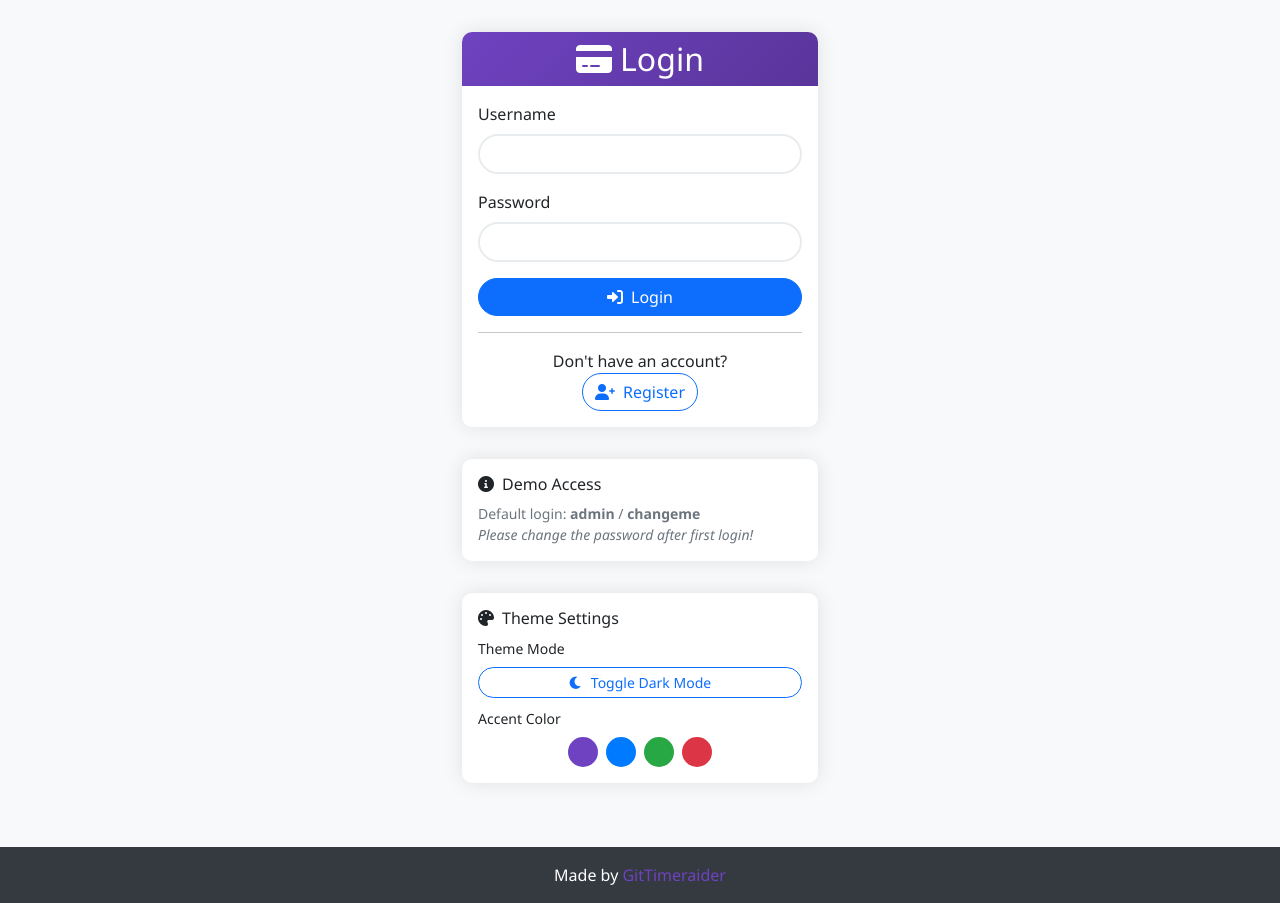
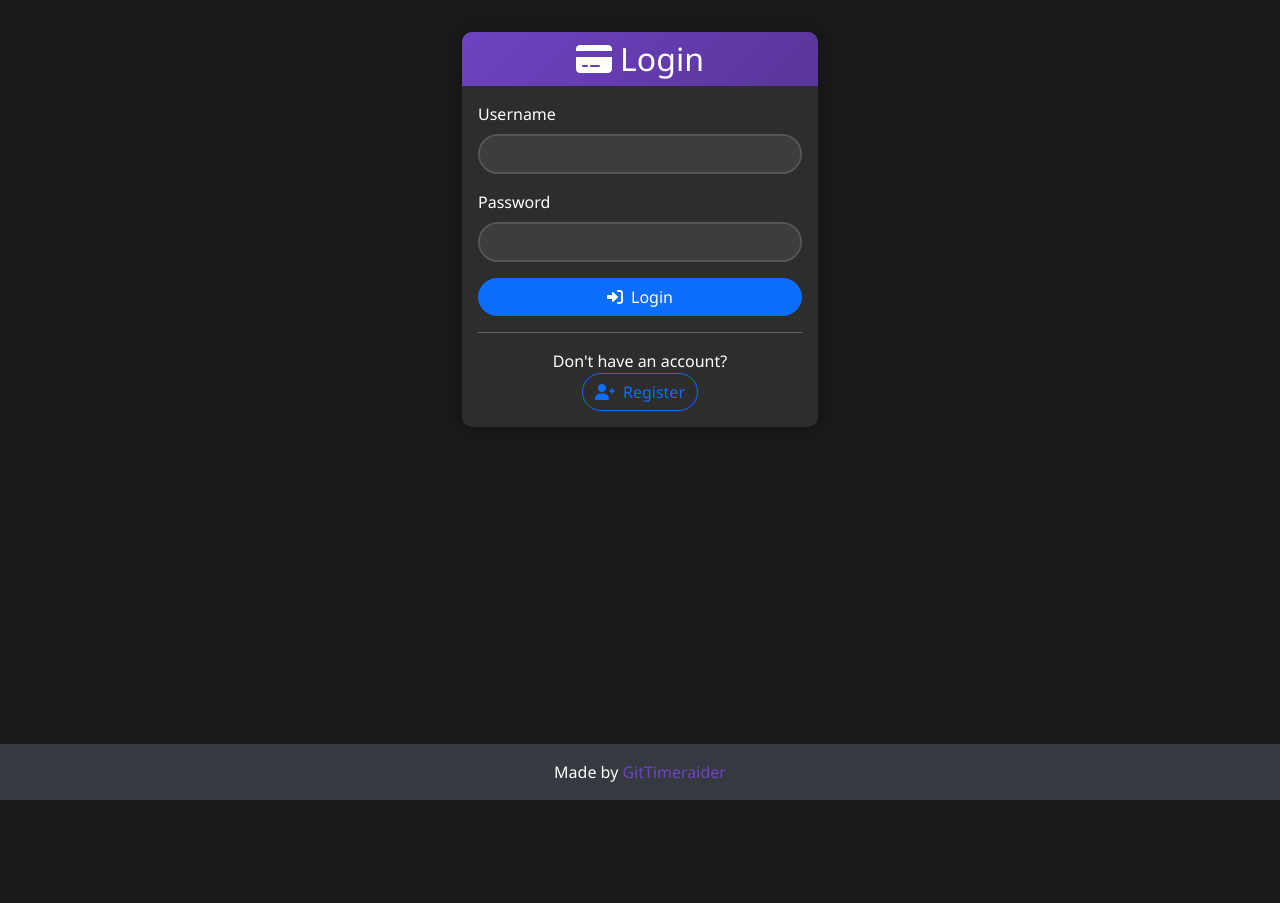
Before and after one commit to GitTimeraider/Subscription-Tracker-docker, a Flask app: page / in a window 1280 px wide. After the commit the page ends 800 px from the top, so only its background shows below. Run offline with Flask 3, Linux system fonts and the light colour scheme.

Commit message:
adjustments to dark mode

```diff
--- a/app/templates/base.html
+++ b/app/templates/base.html
@@ -15,14 +15,14 @@
         {% set theme_mode = current_user.settings.theme_mode or 'light' %}
         {% set accent_color = current_user.settings.accent_color or 'purple' %}
     {% else %}
-        {% set theme_mode = 'light' %}
+        {% set theme_mode = 'dark' %}
         {% set accent_color = 'purple' %}
     {% endif %}
 
     <script>
         // Theme detection for non-authenticated users
         function getStoredTheme() {
-            return localStorage.getItem('theme') || 'light';
+            return localStorage.getItem('theme') || 'dark';
         }
 
         function getStoredAccentColor() {
@@ -92,16 +92,16 @@
                 --shadow-color: rgba(0,0,0,.1);
                 {% endif %}
             {% else %}
-                /* Default light theme - will be overridden by JavaScript */
-                --bg-color: #f8f9fa;
-                --card-bg: #ffffff;
-                --text-color: #212529;
-                --text-muted: #6c757d;
-                --border-color: #e9ecef;
+                /* Default dark theme - will be overridden by JavaScript */
+                --bg-color: #1a1a1a;
+                --card-bg: #2d2d2d;
+                --text-color: #ffffff;
+                --text-muted: #aaaaaa;
+                --border-color: #404040;
                 --navbar-bg: var(--primary-color);
-                --input-bg: #ffffff;
-                --input-border: #e9ecef;
-                --shadow-color: rgba(0,0,0,.1);
+                --input-bg: #3d3d3d;
+                --input-border: #555555;
+                --shadow-color: rgba(0,0,0,.3);
             {% endif %}
 
             /* Other color variables */
--- a/app/templates/login.html
+++ b/app/templates/login.html
@@ -56,81 +56,6 @@
                 </div>
             </div>
         </div>
-
-        <div class="card mt-3">
-            <div class="card-body">
-                <h6 class="card-title">
-                    <i class="fas fa-info-circle me-2"></i>Demo Access
-                </h6>
-                <p class="card-text small text-muted">
-                    Default login: <strong>admin</strong> / <strong>changeme</strong><br>
-                    <em>Please change the password after first login!</em>
-                </p>
-            </div>
-        </div>
-
-        <div class="card mt-3">
-            <div class="card-body">
-                <h6 class="card-title">
-                    <i class="fas fa-palette me-2"></i>Theme Settings
-                </h6>
-                <div class="row g-2">
-                    <div class="col-12">
-                        <label class="form-label small">Theme Mode</label>
-                        <div class="d-grid">
-                            <button type="button" class="btn btn-outline-primary btn-sm" onclick="toggleTheme()" id="theme-toggle">
-                                <i class="fas fa-moon me-2"></i>Toggle Dark Mode
-                            </button>
-                        </div>
-                    </div>
-                    <div class="col-12 mt-2">
-                        <label class="form-label small">Accent Color</label>
-                        <div class="d-flex gap-2 justify-content-center">
-                            <button type="button" class="btn btn-sm accent-btn"
-                                    style="background-color: #6f42c1; width: 30px; height: 30px; border-radius: 50%;"
-                                    onclick="changeAccentColor('purple')" title="Purple"></button>
-                            <button type="button" class="btn btn-sm accent-btn"
-                                    style="background-color: #007bff; width: 30px; height: 30px; border-radius: 50%;"
-                                    onclick="changeAccentColor('blue')" title="Blue"></button>
-                            <button type="button" class="btn btn-sm accent-btn"
-                                    style="background-color: #28a745; width: 30px; height: 30px; border-radius: 50%;"
-                                    onclick="changeAccentColor('green')" title="Green"></button>
-                            <button type="button" class="btn btn-sm accent-btn"
-                                    style="background-color: #dc3545; width: 30px; height: 30px; border-radius: 50%;"
-                                    onclick="changeAccentColor('red')" title="Red"></button>
-                        </div>
-                    </div>
-                </div>
-            </div>
-        </div>
     </div>
 </div>
 {% endblock %}
-
-{% block extra_js %}
-<script>
-    // Update theme toggle button text and icon
-    function updateThemeToggleButton() {
-        const themeToggle = document.getElementById('theme-toggle');
-        const currentTheme = getStoredTheme();
-
-        if (currentTheme === 'dark') {
-            themeToggle.innerHTML = '<i class="fas fa-sun me-2"></i>Toggle Light Mode';
-        } else {
-            themeToggle.innerHTML = '<i class="fas fa-moon me-2"></i>Toggle Dark Mode';
-        }
-    }
-
-    // Override the toggleTheme function to update button
-    const originalToggleTheme = toggleTheme;
-    toggleTheme = function() {
-        originalToggleTheme();
-        updateThemeToggleButton();
-    };
-
-    // Initialize button on page load
-    document.addEventListener('DOMContentLoaded', function() {
-        updateThemeToggleButton();
-    });
-</script>
-{% endblock %}
```
